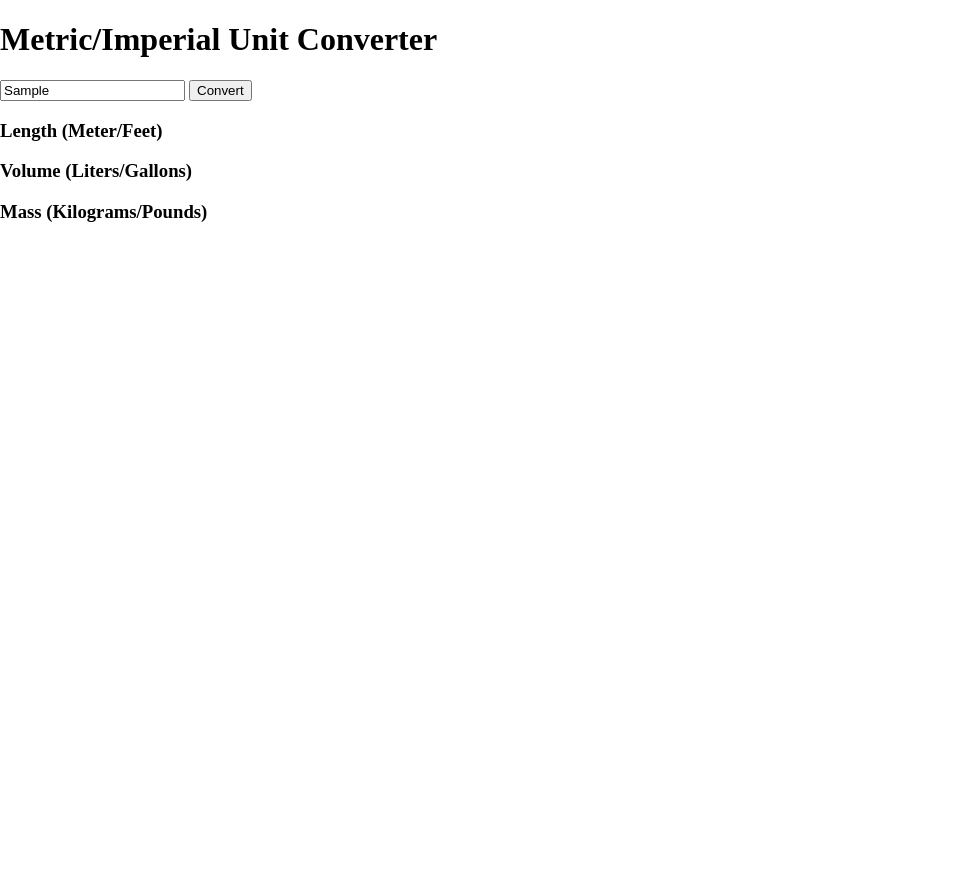
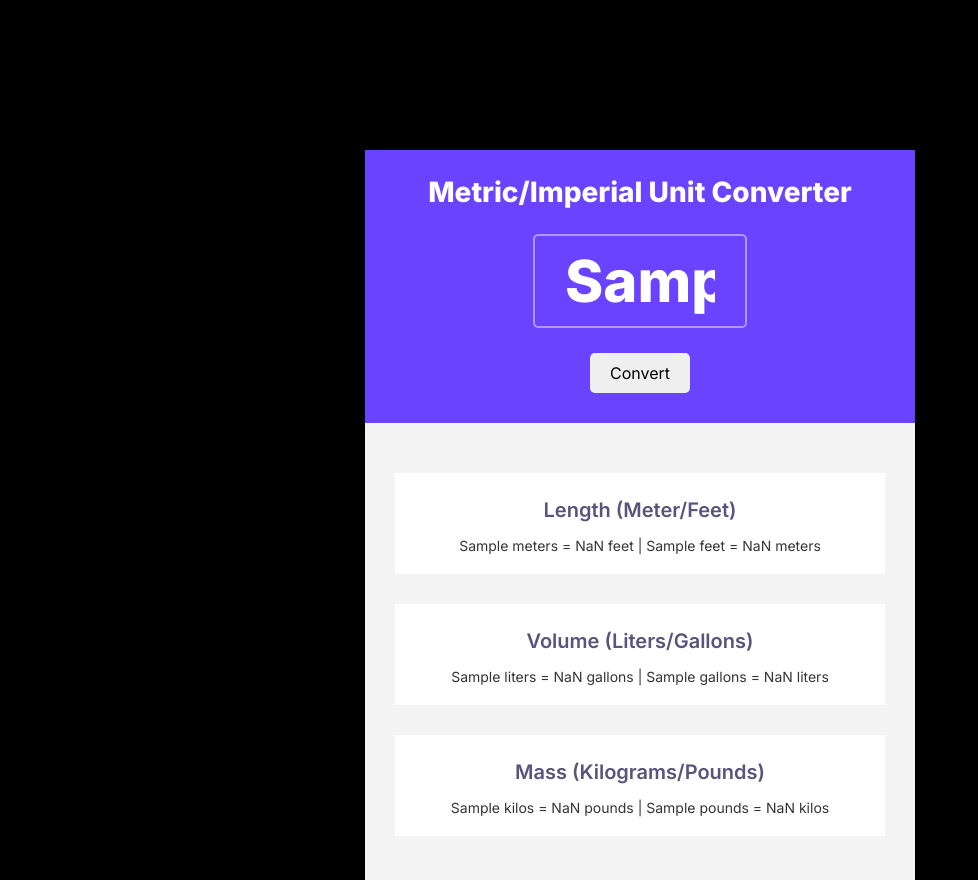
Before and after one commit to jan-blaska/scrimba-js-03-unit-converter, a plain HTML site: page index.html in a window 1280 px wide. Both pictures are taken after typing "Sample" into the empty fields and a click on the button "Convert". Shown: the whole page, without its empty margins (0-978 px from the left). Before the commit the page ends 800 px from the top, so only its background shows below. Drawn offline with Linux system fonts and the light colour scheme.

Commit message:
first commit of working app

```diff
--- a/index.html
+++ b/index.html
@@ -5,26 +5,29 @@
     <meta name="viewport" content="width=device-width, initial-scale=1.0">
     <title>Unit converter</title>
     <link rel="stylesheet" href="style.css">
+    <link rel="preconnect" href="https://fonts.googleapis.com">
+    <link rel="preconnect" href="https://fonts.gstatic.com" crossorigin>
+    <link href="https://fonts.googleapis.com/css2?family=Inter:wght@400;600;800&display=swap" rel="stylesheet">
 </head>
 <body>
     <div class="container">
         <header>
             <h1>Metric/Imperial Unit Converter</h1>
-            <input type="text" name="" id="">
-            <button>Convert</button>
+            <input type="text" name="input-field" id="input-field">
+            <button id="convert-btn">Convert</button>
         </header>
         <main>
             <div>
                 <h3>Length (Meter/Feet)</h3>
-                <p id=""></p>
+                <p id="length">---</p>
             </div>
             <div>
                 <h3>Volume (Liters/Gallons)</h3>
-                <p id=""></p>
+                <p id="volume">---</p>
             </div>
             <div>
                 <h3>Mass (Kilograms/Pounds)</h3>
-                <p id=""></p>
+                <p id="mass">---</p>
             </div>
         </main>
     </div>
--- a/index.js
+++ b/index.js
@@ -3,3 +3,41 @@
 1 liter = 0.264 gallon
 1 kilogram = 2.204 pound
 */
+
+const convertBtn = document.getElementById("convert-btn");
+const inputField = document.getElementById("input-field");
+let lengthEl = document.getElementById("length");
+let volumeEl = document.getElementById("volume");
+let massEl = document.getElementById("mass");
+let inputNum = 0;
+let convertNum = 0;
+let unitArrMetric = ["meters", "liters", "kilos"];
+let unitArrIMperial = ["feet", "gallons", "pounds"];
+
+convertBtn.addEventListener("click", function() {
+    inputNum = inputField.value;
+    lengthEl.textContent = unitConverter(inputNum, "length");
+    volumeEl.textContent = unitConverter(inputNum, "volume");
+    massEl.textContent = unitConverter(inputNum, "mass");
+});
+
+function unitConverter(inputNum, unit) {
+    let i = 0;
+    if (unit === "length") {
+        convertNum = 3.281;
+        i = 0;
+    } else if (unit === "volume") {
+        convertNum = 0.264;
+        i = 1;
+    } else {
+        convertNum = 2.204;
+        i = 2;
+    }
+    return (
+        `
+            ${inputNum} ${unitArrMetric[i]} = ${(inputNum * convertNum).toFixed(3)} ${unitArrIMperial[i]}
+            |
+            ${inputNum} ${unitArrIMperial[i] } = ${(1/convertNum * inputNum).toFixed(3)} ${unitArrMetric[i]}
+        `
+    )
+}
--- a/style.css
+++ b/style.css
@@ -1,3 +1,85 @@
+* {
+    margin: 0;
+    font-family: 'Inter', sans-serif;
+}
+
 body {
-    margin: 0;
+    background-color: black;
 }
+
+.container {
+    display: flex;
+    flex-direction: column;
+    background-color: #F4F4F4;
+    width: 550px;
+    height: 730px;
+    margin-left: auto;
+    margin-right: auto;
+    margin-top: 150px;
+}
+
+header {
+    display: flex;
+    flex-direction: column;
+    justify-content: center;
+    align-items: center;
+    background-color: #6943FF;
+    display: flex;
+    flex-direction: column;
+    color: white;
+}
+
+header h1 {
+    font-size: 28px;
+    margin: 25px 0;
+}
+
+header input {
+    border: 2px solid #B295FF;
+    background-color: #6943FF;
+    border-radius: 5px;
+    color: white;
+    font-size: 58px;
+    font-weight: 800;
+    padding: 10px 30px;
+    width: 150px;
+}
+
+header button {
+    border: none;
+    border-radius: 5px;
+    font-size: 16px;
+    padding: 10px 20px;
+    margin: 25px 0 30px 0;
+}
+
+main {
+    display: flex;
+    flex-direction: column;
+    margin-top: 35px;
+}
+
+main div {
+    background-color: white;
+    display: flex;
+    flex-direction: column;
+    justify-content: center;
+    align-items: center;
+    margin: 15px 30px;
+
+}
+
+main h3 {
+    color: #5A537B;
+    font-size: 20px;
+    font-weight: 600;
+    padding-top: 25px;
+}
+
+main p {
+    color: #353535;
+    font-size: 14px;
+    font-weight: 400;
+    padding-top: 15px;
+    padding-bottom: 20px;
+}
```
